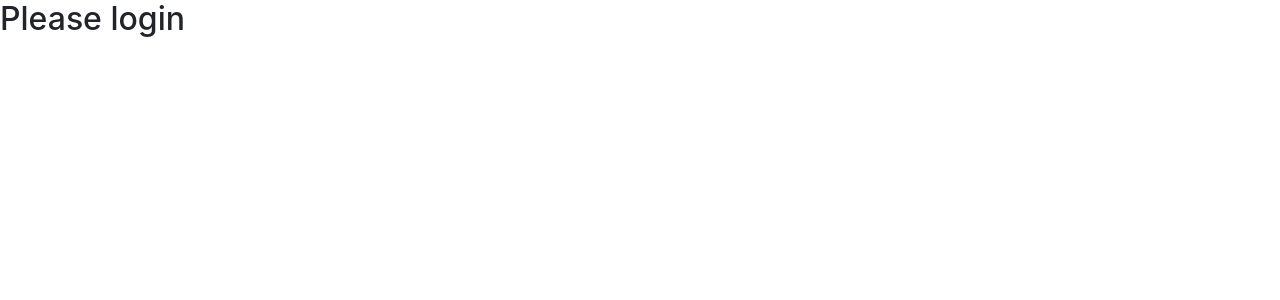
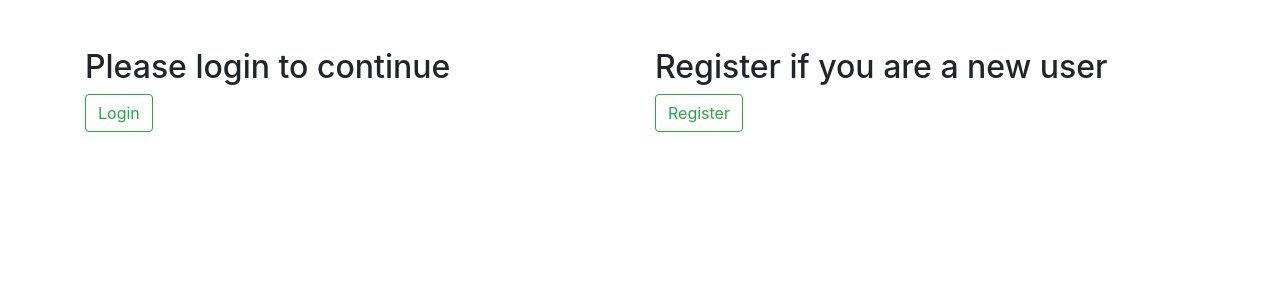
Before and after one commit to vercchy/analysis_and_visualization_frontend, a React (Create React App) app: page / in a window 1280 px wide. Shown: the top 300 px of the page. Built offline with nearby package versions, Linux system fonts and the light colour scheme; no server answers.

Commit message:
Home + Logout Functionality added

```diff
--- a/src/components/Home/home.tsx
+++ b/src/components/Home/home.tsx
@@ -1,10 +1,14 @@
 import React, {useEffect, useState} from 'react';
 import axios from 'axios';
+import handleAxiosError from "../Errors/handleAxiosError";
+import {Link} from 'react-router-dom';
 
 const Home : React.FC = () => {
 
     const [id, setId] = useState<string>('');
     const [isLoggedIn, setLoggedIn] = useState<boolean>(false);
+
+    const [errors, setErrors] = React.useState<string[]>([]);
 
     useEffect(() => {
         const checkLoggedInUser = async () => {
@@ -34,11 +38,55 @@ const Home : React.FC = () => {
         checkLoggedInUser();
     }, []);
 
+    const handleLogout = async () => {
+        try {
+            const token = localStorage.getItem("refreshToken");
+            if(token) {
+                await axios.post("http://127.0.0.1:8000/auth/logout", {
+                    "refresh" : token
+                })
+                localStorage.removeItem("accessToken")
+                localStorage.removeItem("refreshToken")
+                setId("");
+                setLoggedIn(false)
+            }
+
+
+        } catch(error) {
+            console.log("Failed to logout")
+
+
+        }
+    }
+
     return (
         <div>
             {isLoggedIn ? (
-                <h2>Hi {id}. Thanks for logging in!</h2>
-            ) : <h2>Please login</h2>}
+                <div className="container mt-5">
+                    <div className="row">
+                        <h2>Hi {id}. Thanks for logging in!</h2><br/>
+                        <button className={"btn btn-outline-danger"} onClick={handleLogout}>Logout</button>
+                    </div>
+                </div>
+            ) : (<div className="container mt-5">
+                <div className="row">
+                    <div className="col-md-6">
+                        <h2>Please login to continue</h2>
+                    </div>
+                    <div className="col-md-6">
+                        <h2>Register if you are a new user</h2>
+                    </div>
+                    <div className="col-md-6">
+                        <Link to={"/login"} className="btn btn-outline-success text-center">Login</Link>
+                    </div>
+                    <div className="col-md-6">
+                        <Link to={"/register"} className="btn btn-outline-success text-center">Register</Link>
+                    </div>
+
+
+                </div>
+            </div>)}
+
         </div>
     )
 }
--- a/src/components/Login/login.tsx
+++ b/src/components/Login/login.tsx
@@ -1,7 +1,7 @@
 import React, {ChangeEvent} from 'react'
 import axios, {AxiosError} from 'axios';
 import handleAxiosError from "../Errors/handleAxiosError";
-import { useNavigate } from "react-router-dom";
+import {Link, useNavigate} from "react-router-dom";
 
 const Login: React.FC = () => {
     const [formData, updateFormData] = React.useState({
@@ -78,8 +78,11 @@ const Login: React.FC = () => {
                                 <button type={"submit"}
                                         className={"btn btn-primary"}>Submit
                                 </button>
+                                <span className={"ml-5 mr-5"}>New to our platform?</span>
+                                <Link className={"btn btn-outline-primary"} to={"/register"}>Register</Link>
 
                             </form>
+
                         </div>
                     </div>
                 </div>
```
